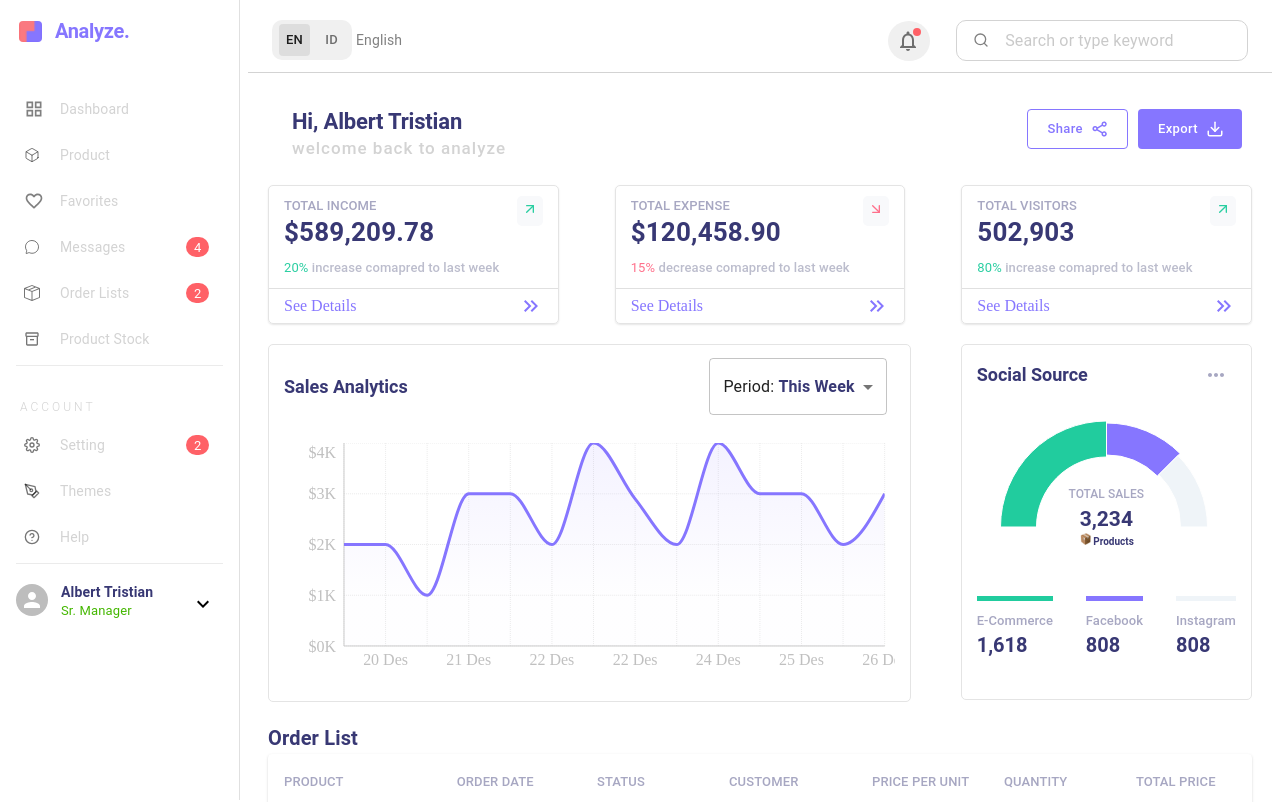
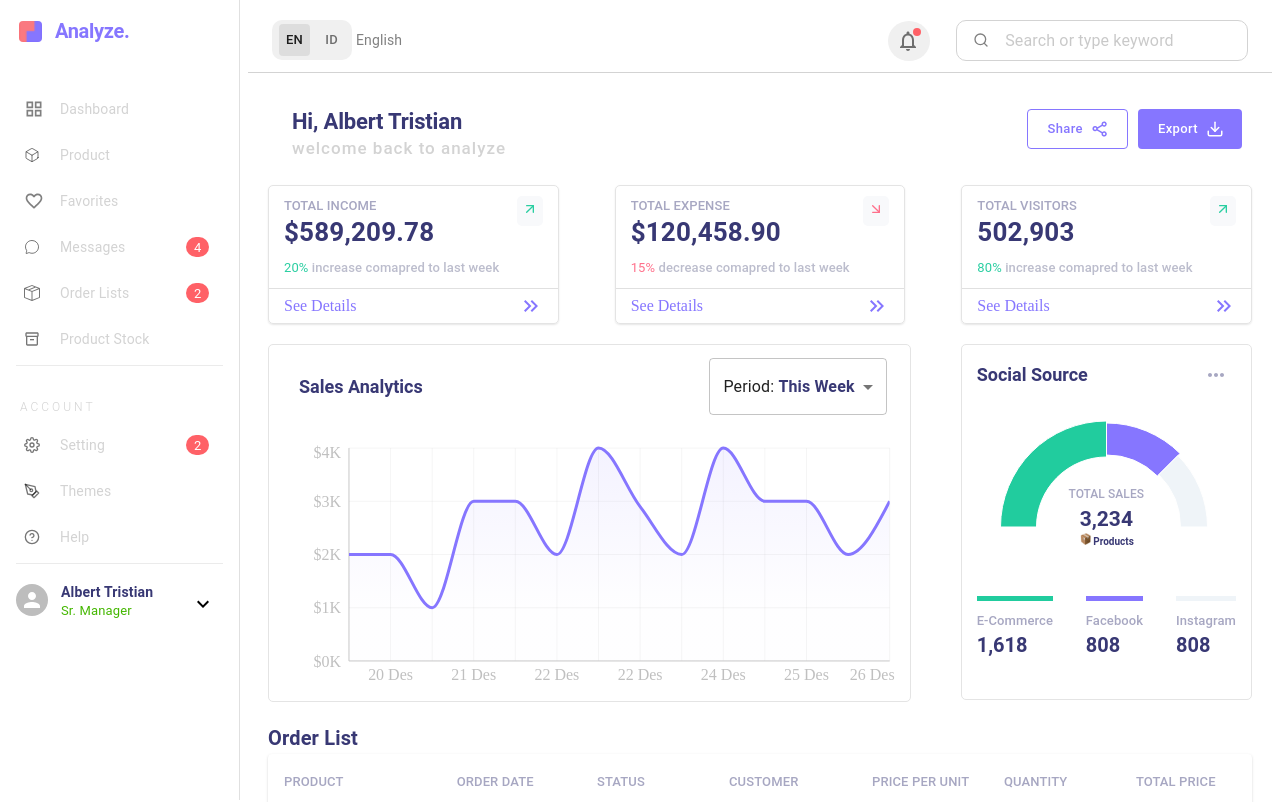
Before and after one commit to Kashaf-aiman/Analyze., a React (Create React App) app: page / in a window 1280 px wide. Shown: the top 802 px of the page. Built offline with nearby package versions, Linux system fonts and the light colour scheme.

Commit message:
final commit

```diff
--- a/src/components/Charts/Charts.jsx
+++ b/src/components/Charts/Charts.jsx
@@ -23,7 +23,7 @@ export default function Charts() {
                 <Grid item xs={12} md={7} lg={8}>
                     <Box sx={{border: "1px solid #e4e4e4", borderRadius: "5px", padding: "5px 15px" }}>
                         <Box sx={{ display: "flex", justifyContent: "space-between", alignItems: "center", marginBottom: "20px" }}>
-                            <Typography variant='h5' component='h4' sx={{ color: "#383874", fontSize: "18px", fontWeight: 'bold' }}>
+                            <Typography variant='h5' component='h4' sx={{ padding:'5px 15px',color: "#383874", fontSize: "18px", fontWeight: 'bold' }}>
                                 Sales Analytics
                             </Typography>
                             <FormControl sx={{ m: 1, minWidth: 120 }}>
@@ -35,17 +35,17 @@ export default function Charts() {
                         </Box>
                        {/* <Box sx={{backgroundColor:'red'}}> */}
                         <ResponsiveContainer height={253}  >
-                            <AreaChart data={GraphData}margin={{top: 0,right: 10,left: 0,bottom: 20}} >
+                            <AreaChart data={GraphData} >
                                 <defs>
                                     <linearGradient id='color' x1='0' y1='0' x2='0' y2='1'>
                                         <stop offset='0%' stopColor="#8676ff" stopOpacity={0.9} />
                                         <stop offset='75%' stopColor="#8676ff" stopOpacity={0.08}/>
                                     </linearGradient>
                                 </defs>
-                                <CartesianGrid strokeDasharray="1 1" opacity={0.4}/>
-                                <XAxis interval={0} dataKey="name" axisLine={{stroke:'#cccccc'}} tick={{fill:'#c0c0c0' }} tickLine={false} />
-                                <YAxis dataKey="pv" unit="K" tickStyle  tickFormatter={num => `$${num}`} tick={{fill:'#c0c0c0'}} axisLine={{stroke:'#cccccc'}} tickLine={false} />
-                                <Tooltip content={<Custom />} cursor={false}/>
+                                <CartesianGrid strokeDasharray="0 0" opacity={0.2}/>
+                                <XAxis  dataKey="name" axisLine={{stroke:'#cccccc'}} tick={{fill:'#c0c0c0' }} tickLine={false} />
+                                <YAxis dataKey="pv" unit="K"  tickFormatter={num => `$${num}`} tick={{fill:'#c0c0c0'}} axisLine={{stroke:'#cccccc'}} tickLine={false} />
+                                <Tooltip content={<Custom />}  cursor={false}/>
                                 <Area type="monotone" dataKey="pv" stroke="#8676ff" fill =" url(#color)" strokeWidth={3} dot={false} fillOpacity={0.1}/>
                             </AreaChart>
                         </ResponsiveContainer>
```
